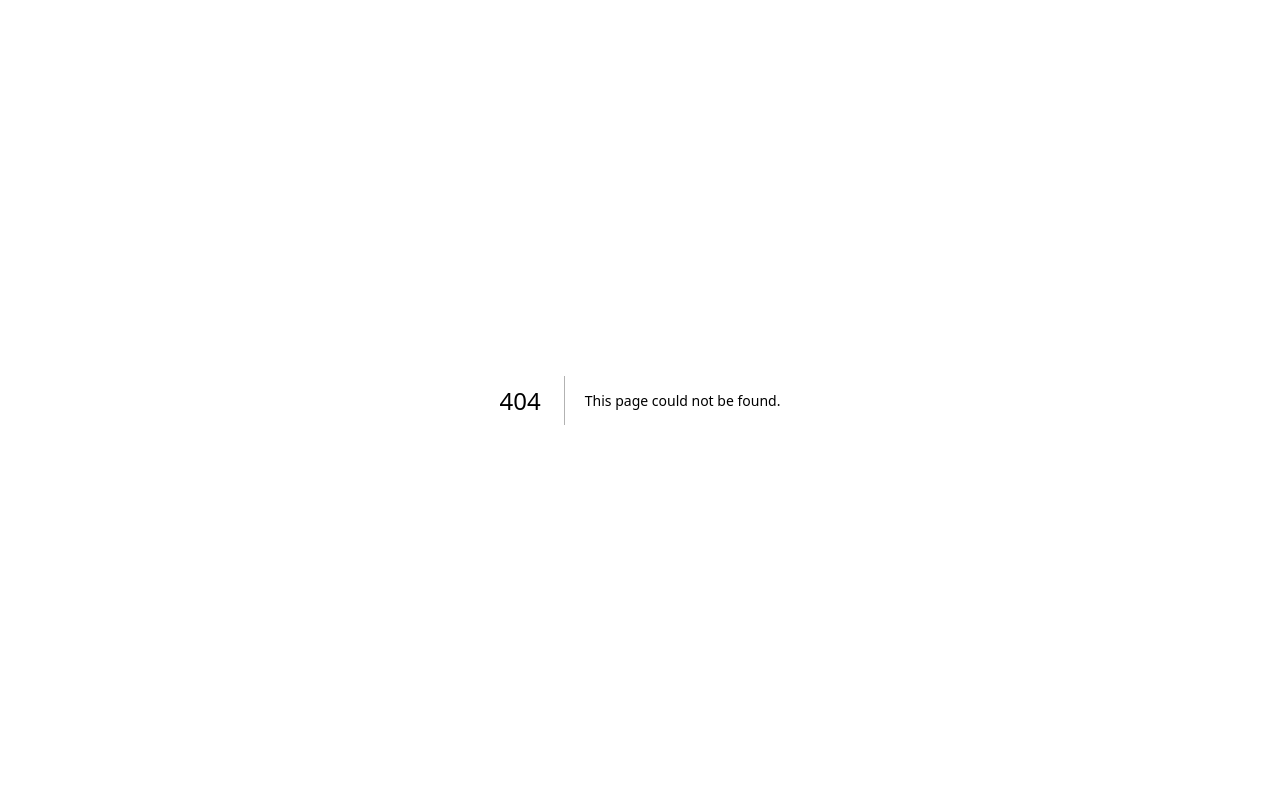
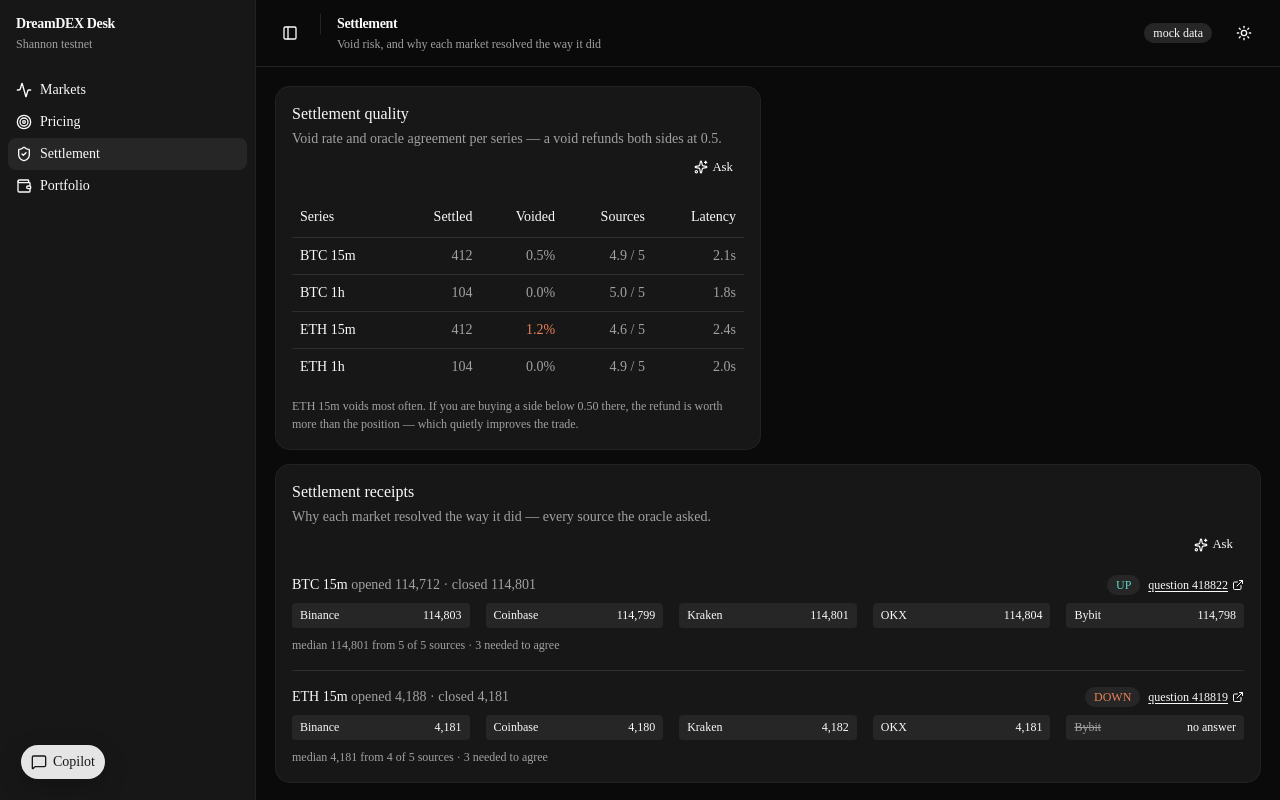
Before and after one commit to FlemingJohn/dreamdex-desk, a Next.js app: page /settlement in a window 1280 px wide. Before the commit this address had no page. Built offline with nearby package versions, Linux system fonts and the light colour scheme.

Commit message:
add the settlement page

```diff
--- /dev/null
+++ b/app/(desk)/settlement/page.tsx
@@ -0,0 +1,11 @@
+import { SettlementQualityPanel } from "@/components/dashboard/SettlementQualityPanel";
+import { SettlementReceiptPanel } from "@/components/dashboard/SettlementReceiptPanel";
+
+export default function SettlementPage() {
+  return (
+    <>
+      <SettlementQualityPanel />
+      <SettlementReceiptPanel />
+    </>
+  );
+}
```
